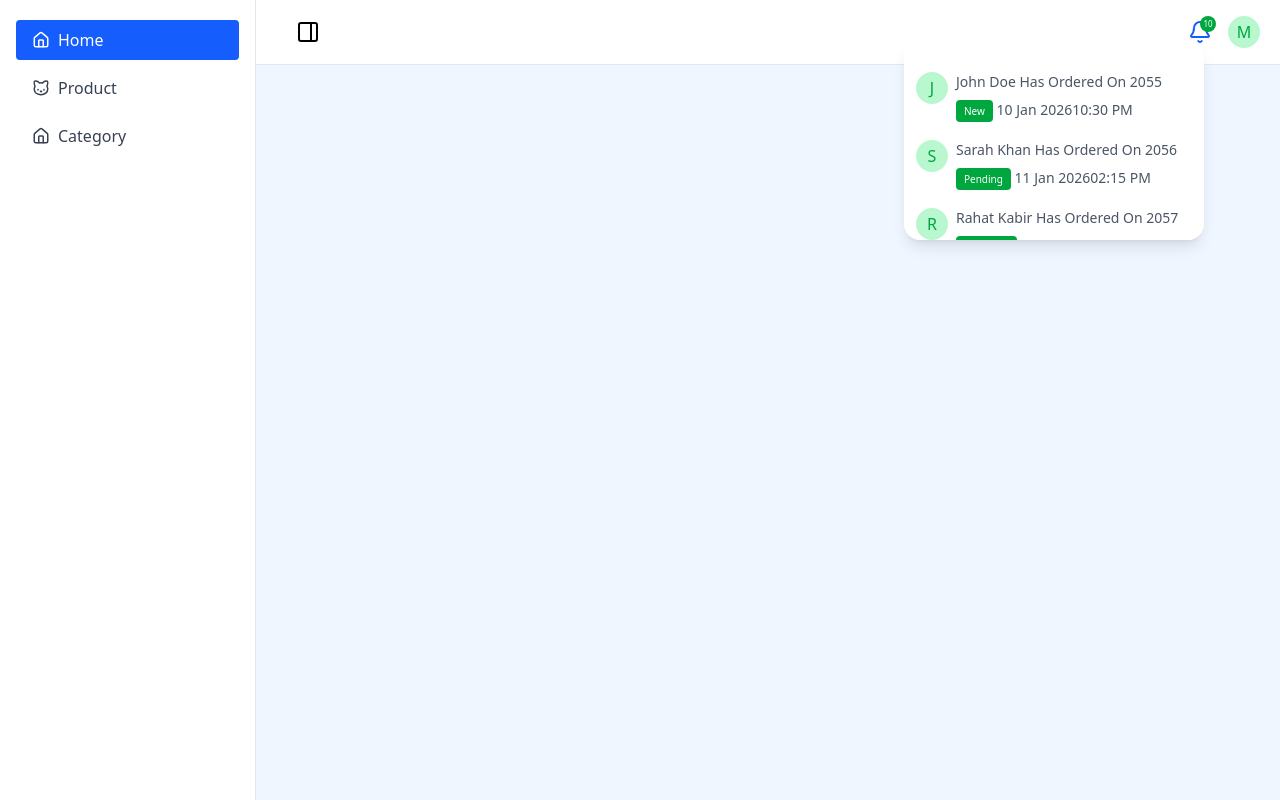
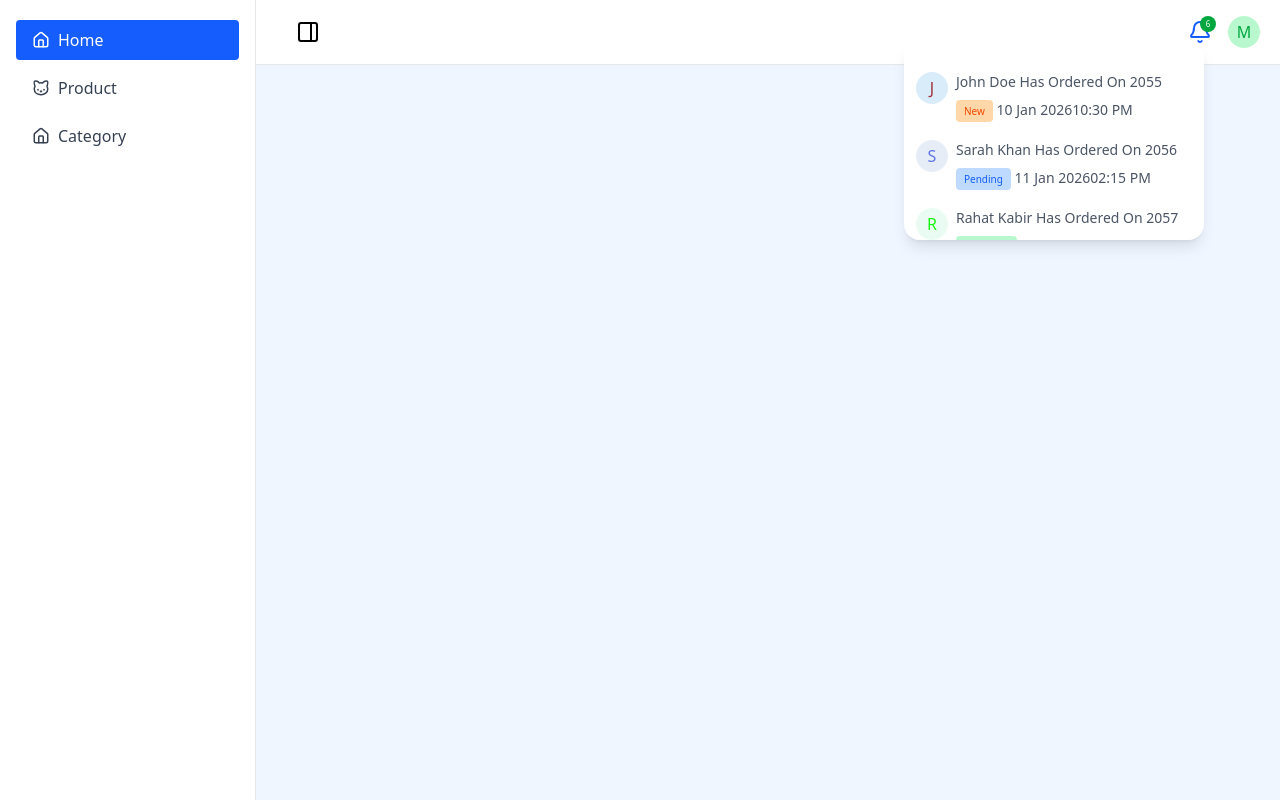
Before and after one commit to uxmir/e-commerce-admin, a Next.js app: page /home in a window 1280 px wide. Both pictures are taken after a click on the icon 1200 px from the left and 32 px from the top of the page. Shown: the top 800 px of the page. Built offline with nearby package versions, Linux system fonts and the light colour scheme.

Commit message:
topbar is done

```diff
--- /dev/null
+++ b/app/CustomHooks/useColorStatus.ts
@@ -0,0 +1,27 @@
+export type ColorStatus =
+  | "completed"
+  | "delivered"
+  | "cancelled"
+  | "pending"
+  | "processing"
+  | "new";
+
+const appliedColor: Record<ColorStatus, string> = {
+  delivered: "bg-green-200 text-green-600",
+  completed: "bg-green-200 text-green-600",
+  pending: "bg-blue-200 text-blue-600",
+  processing: "bg-purple-200 text-purple-600",
+  new: "bg-orange-200 text-orange-600",
+  cancelled: "bg-red-200 text-red-600",
+};
+
+export const useColorStatus = () => {
+  const getStyle = (status: string) => {
+    if (!status) return "bg-gray-200 text-gray-700";
+    return (
+      appliedColor[status?.toLowerCase() as ColorStatus] ||
+      "bg-gray-200 text-gray-700"
+    );
+  };
+  return { getStyle };
+};
--- /dev/null
+++ b/app/CustomHooks/useRandomColor.ts
@@ -0,0 +1,11 @@
+export const useRandomColor=()=>{
+    const getColor=()=>{
+        const letters:string="0123456789ABCDEF";
+        let hex:string="#"
+        for(let i=0;i<6;i++){
+         hex +=letters[Math.floor(Math.random()*16)]
+        }
+        return hex
+    }
+    return {getColor}
+}
--- a/app/components/layouts/TopBar/TopBar.tsx
+++ b/app/components/layouts/TopBar/TopBar.tsx
@@ -4,10 +4,14 @@ import { Bell, MenuIcon, Moon, PanelRight, Sun } from "lucide-react";
 import { useTheme } from "next-themes";
 import React, { useEffect, useState } from "react";
 import ListPopover from "../../ui/ListPopover/ListPopover";
+import { useColorStatus } from "@/app/CustomHooks/useColorStatus";
+import { useRandomColor } from "@/app/CustomHooks/useRandomColor";
+import  Link  from "next/link";
 const TopBar: React.FC = () => {
   const { theme, setTheme } = useTheme();
   const [mounted, setMounted] = useState<boolean>(false);
   const [listNotification, setListNotification] = useState<boolean>(false);
+  const [profilePopup, setProfilePopup] = useState<boolean>(false);
   useEffect(() => {
     setMounted(true);
   }, []);
@@ -44,14 +48,25 @@ const TopBar: React.FC = () => {
             className="text-blue-600 dark:text-white"
           />
           <div className="absolute top-[-4px] left-3 w-4 h-4 rounded-full flex justify-center items-center bg-green-600 text-white text-[8px]">
-            10
+            {listData?.length}
           </div>
           <ListPopover isShow={listNotification} customClass="h-[200px] ">
-            <NotificationList/>
+            <NotificationList />
           </ListPopover>
         </div>
-        <div className="w-8 h-8 rounded-full bg-green-200 flex justify-center items-center text-green-600">
-          M
+        <div className="relative">
+          <div
+            onClick={() => setProfilePopup(!profilePopup)}
+            className="w-8 h-8 rounded-full bg-green-200 flex justify-center items-center text-green-600 cursor-pointer"
+          >
+            M
+          </div>
+          <ListPopover isShow={profilePopup} customClass="py-6 h-auto ">
+            <div className="flex flex-col gap-y-3 text-gray-600 dark:text-white font-medium">
+             <Link href={'#'}>My Profile</Link>
+             <span className="text-red-600">Logout</span>
+            </div>
+          </ListPopover>
         </div>
       </div>
     </div>
@@ -67,6 +82,7 @@ interface listProps {
   date: string;
   time: string;
 }
+
 const listData: listProps[] = [
   {
     id: 1,
@@ -115,14 +131,22 @@ const listData: listProps[] = [
     order_type: "processing",
     date: "14 Jan 2026",
     time: "08:10 PM",
-  }
+  },
 ];
 const NotificationList: React.FC = () => {
+  const { getStyle } = useColorStatus();
+  const { getColor } = useRandomColor();
   return (
     <>
       {listData?.map((data) => (
         <div key={data.id} className="flex gap-x-2 items-start mt-5">
-          <div className="w-8 h-8 uppercase rounded-full bg-green-200 text-green-600 flex justify-center items-center">
+          <div
+            style={{
+              backgroundColor: `${getColor()}30`,
+              color: `${getColor()}`,
+            }}
+            className={`w-8 h-8 uppercase rounded-full font-medium flex justify-center items-center`}
+          >
             {data?.name.charAt(0)}
           </div>
           <div className="flex flex-col gap-2 capitalize text-sm text-gray-600 dark:text-white">
@@ -131,7 +155,9 @@ const NotificationList: React.FC = () => {
             </span>
             <span>
               {" "}
-              <span className="px-2 py-1 text-[10px] rounded bg-green-600 text-white">
+              <span
+                className={`px-2 py-1 text-[10px] rounded ${getStyle(data?.order_type)}`}
+              >
                 {data?.order_type}
               </span>{" "}
               {data?.date}
```
